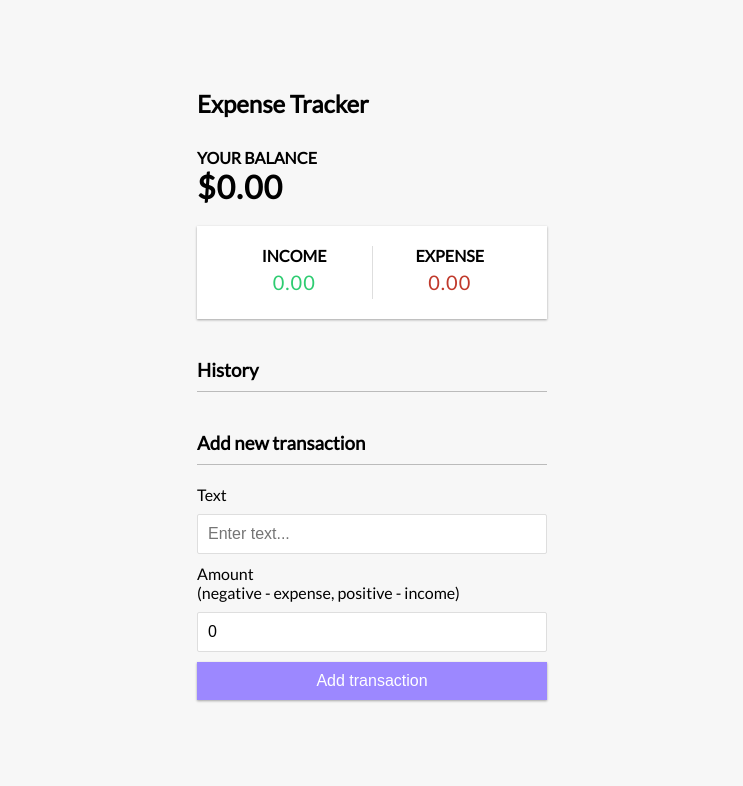
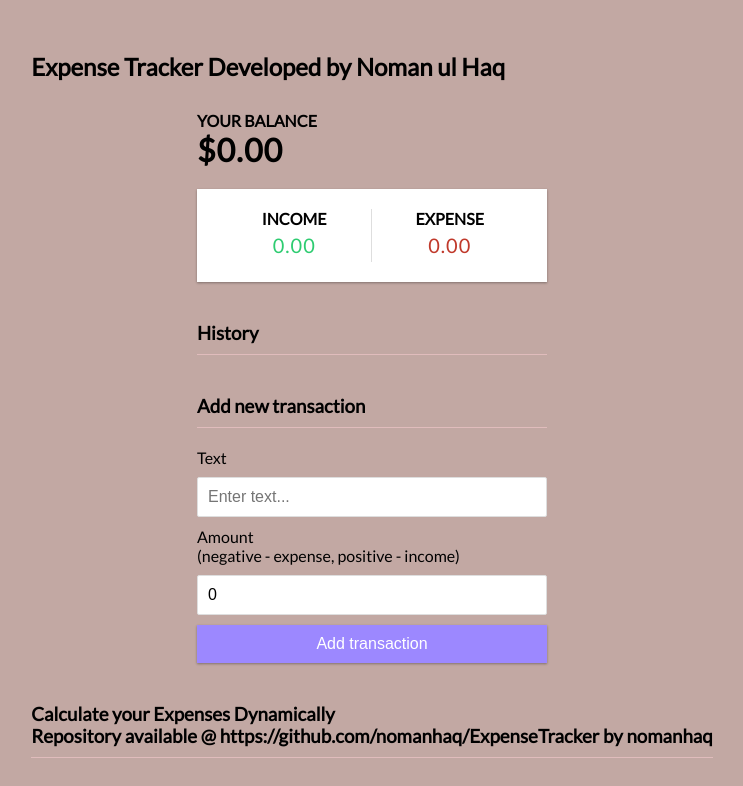
Before and after one commit to nomanhaq/ExpenseTracker, a React (Create React App) app: page / in a window 1280 px wide. Shown: the top 786 px of the page, without its empty margins (268-1011 px from the left). Built offline with nearby package versions, Linux system fonts and the light colour scheme.

Commit message:
Fourth commit after making some change locally

```diff
--- a/src/App.css
+++ b/src/App.css
@@ -9,7 +9,7 @@
 }
 
 body {
-  background-color: #f7f7f7;
+  background-color: hsl(10, 20%, 70%);
   display: flex;
   flex-direction: column;
   align-items: center;
@@ -30,7 +30,7 @@ h1 {
 }
 
 h3 {
-  border-bottom: 1px solid #bbb;
+  border-bottom: 1px solid rgb(224, 188, 188);
   padding-bottom: 10px;
   margin: 40px 0 10px;
 }
--- a/src/App.js
+++ b/src/App.js
@@ -1,5 +1,6 @@
 import React from 'react';
 import {Header} from './components/Header';
+import {Footer} from './components/Footer';
 import { Balance } from './components/Balance';
 import {IncomeExpenses} from './components/IncomeExpenses';
 import {TransactionList} from './components/TransactionList';
@@ -18,6 +19,7 @@ function App() {
         <TransactionList/>
         <AddTransaction/>
       </div>
+      <Footer/>
     </GlobalProvider>
   );
 }
--- /dev/null
+++ b/src/components/Footer.js
@@ -0,0 +1,11 @@
+import React from 'react'
+
+export const Footer = () => {
+    return (
+        <h3 >
+            Calculate your Expenses Dynamically
+            <br/>
+            Repository available @ https://github.com/nomanhaq/ExpenseTracker by nomanhaq
+        </h3>
+    )
+}
--- a/src/components/Header.js
+++ b/src/components/Header.js
@@ -3,7 +3,7 @@ import React from 'react'
 export const Header = () => {
     return (
         <h2 >
-            Expense Tracker
+            Expense Tracker Developed by Noman ul Haq
         </h2>
     )
 }
```
